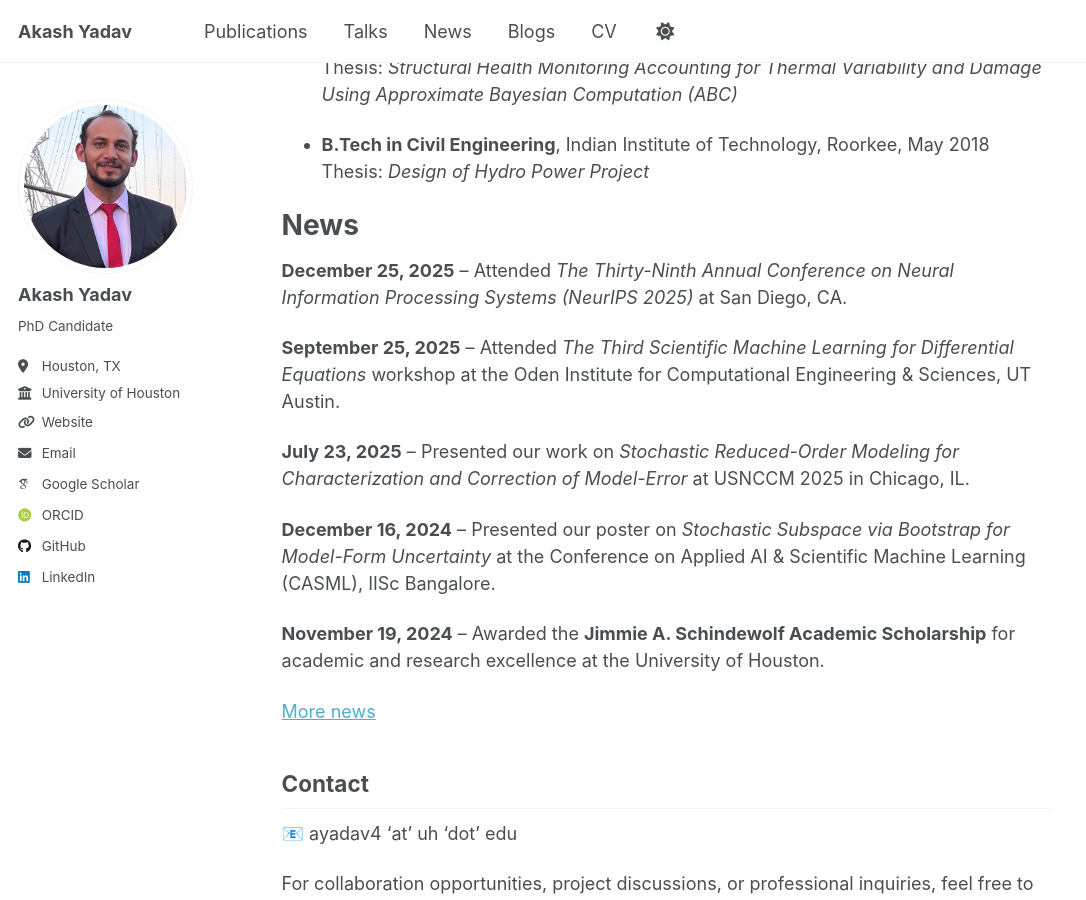
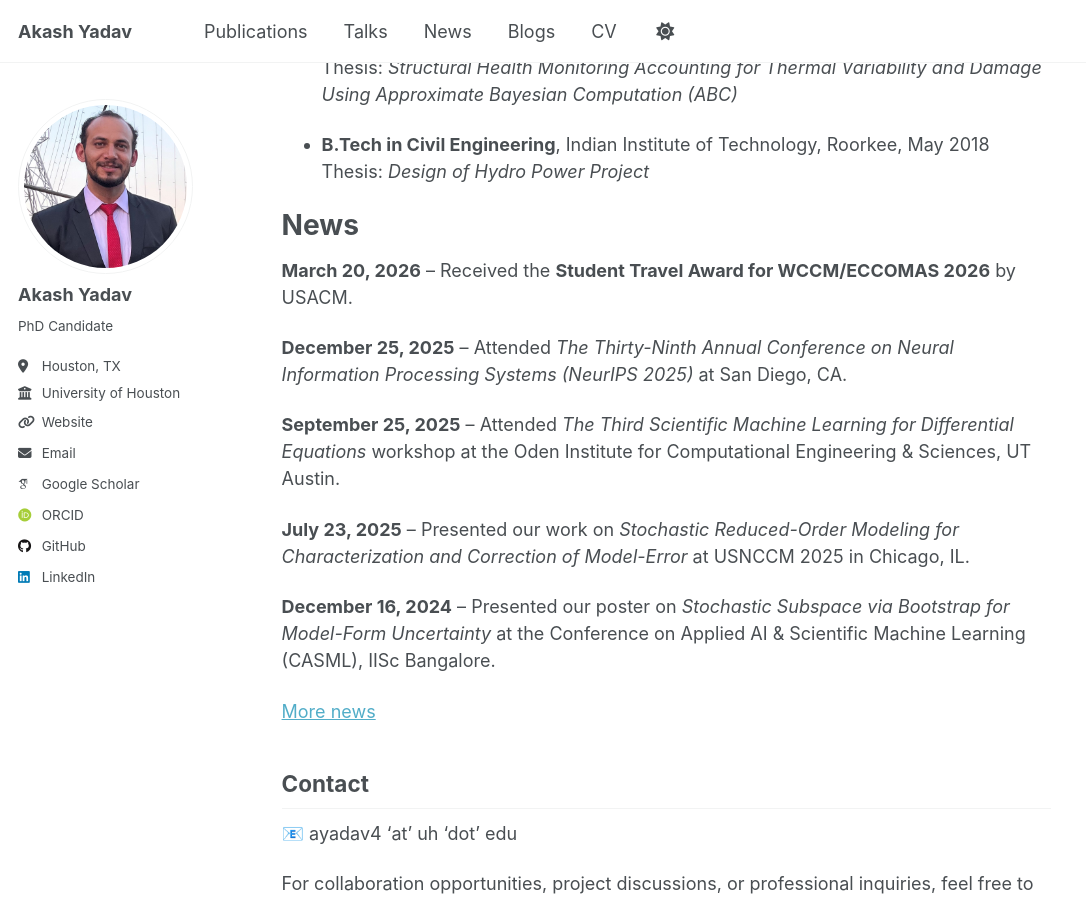
Before and after one commit to akashyadav0210/akashyadav0210.github.io, a Jekyll site: the page built from _pages/about.md, in a window 1280 px wide and 900 px high, scrolled down 437 px. Shown: the whole window, without its empty margins (0-1086 px from the left). Built offline with Jekyll 4.4.1, drawn with Linux system fonts in a browser that asks for light colours; emoji names are drawn with the system emoji font; some web fonts are replaced.

Commit message:
Update CV and add WCCM/ECCOMAS travel award

```diff
--- a/_data/news.yml
+++ b/_data/news.yml
@@ -1,3 +1,5 @@
+- date: 2026-03-20
+  text: "Received the **Student Travel Award for WCCM/ECCOMAS 2026** by USACM."
 - date: 2025-12-25
   text: "Attended *The Thirty-Ninth Annual Conference on Neural Information Processing Systems (NeurIPS 2025)* at San Diego, CA."
 - date: 2025-09-25
```
Also changed, not shown: 1 other file.
